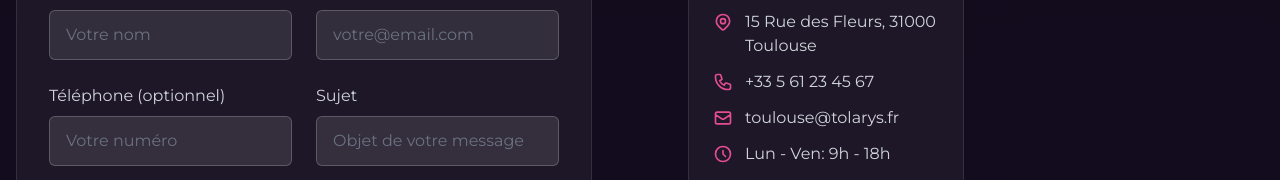
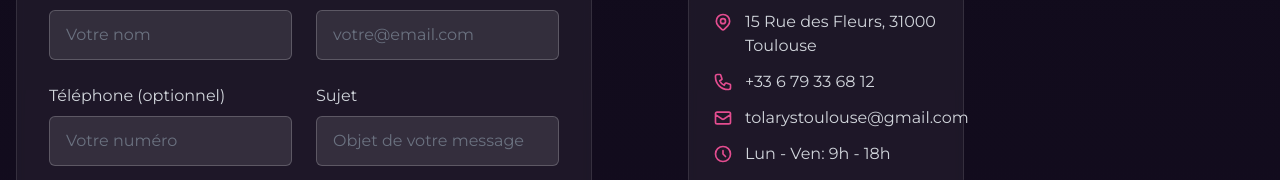
Before and after one commit to Skymx82/Tolarys-Toulouse, a Next.js app: page /contact in a window 1280 px wide. Shown: the part 575-755 px from the top of the page. Built offline with nearby package versions, Linux system fonts and the light colour scheme.

Commit message:
Modif contact

```diff
--- a/src/app/contact/page.tsx
+++ b/src/app/contact/page.tsx
@@ -32,8 +32,8 @@ const officeLocations = [
   {
     city: 'Toulouse',
     address: '15 Rue des Fleurs, 31000 Toulouse',
-    phone: '+33 5 61 23 45 67',
-    email: 'toulouse@tolarys.fr',
+    phone: '+33 6 79 33 68 12',
+    email: 'tolarystoulouse@gmail.com',
     hours: 'Lun - Ven: 9h - 18h'
   }
 ];
```
